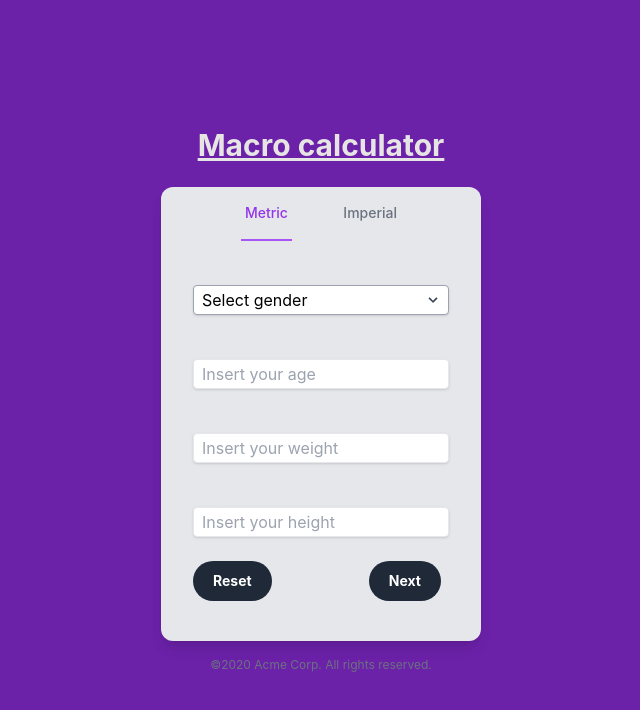
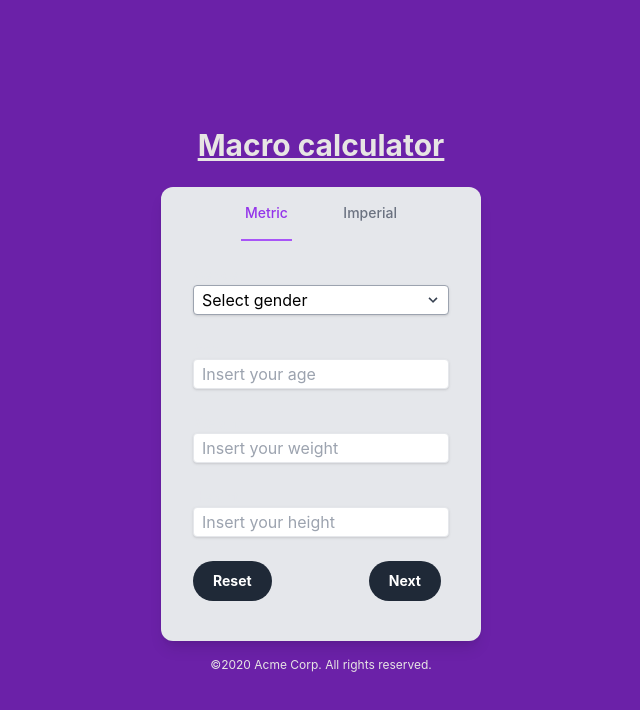
Before and after one commit to FACorreiaa/Macro-Calculator-React, a React (Vite) app: page / in a window 1280 px wide. Shown: the top 710 px of the page, without its empty margins (319-959 px from the left). Built offline with nearby package versions, Linux system fonts and the light colour scheme; what @catppuccin/tailwindcss would draw is missing.

Commit message:
update footer color

```diff
--- a/src/components/footer.tsx
+++ b/src/components/footer.tsx
@@ -2,7 +2,7 @@ import React from 'react';
 
 function FooterComponent() {
 	return (
-		<p className="text-center text-gray-500 text-xs">
+		<p className="text-center text-stone-200 text-xs">
 			&copy;2020 Acme Corp. All rights reserved.
 		</p>
 	);
```
